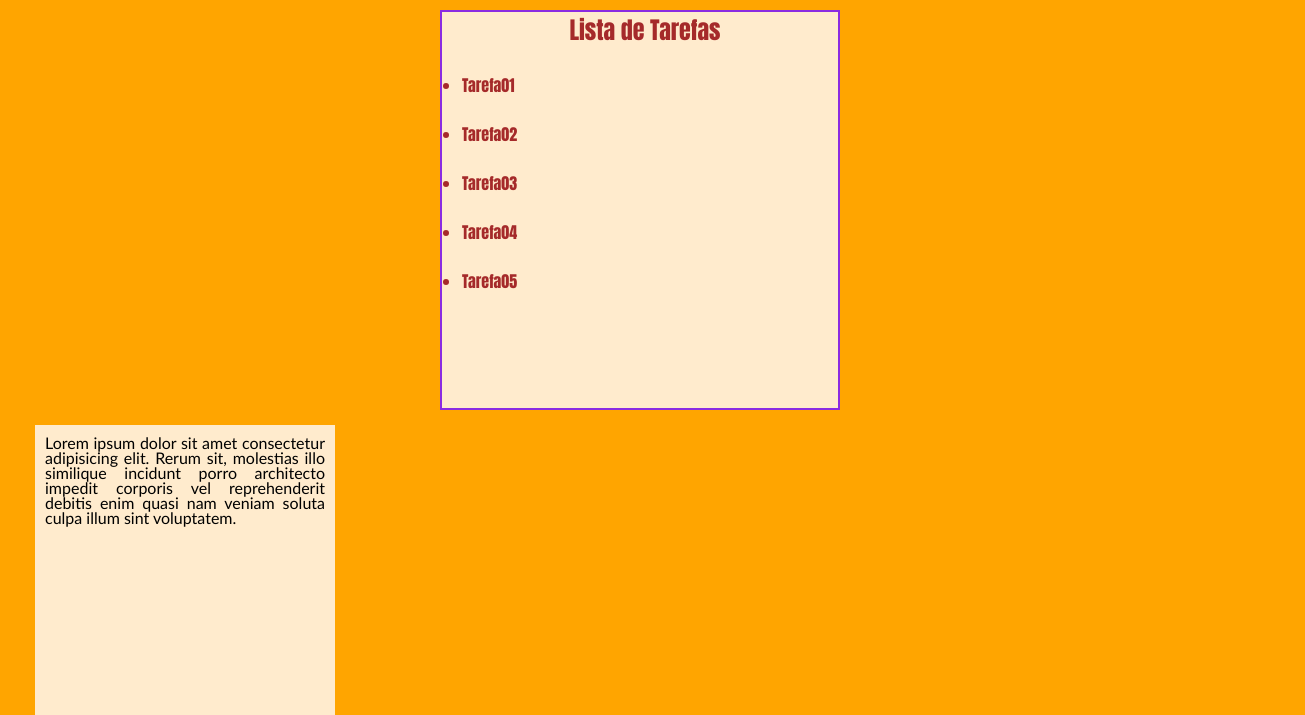
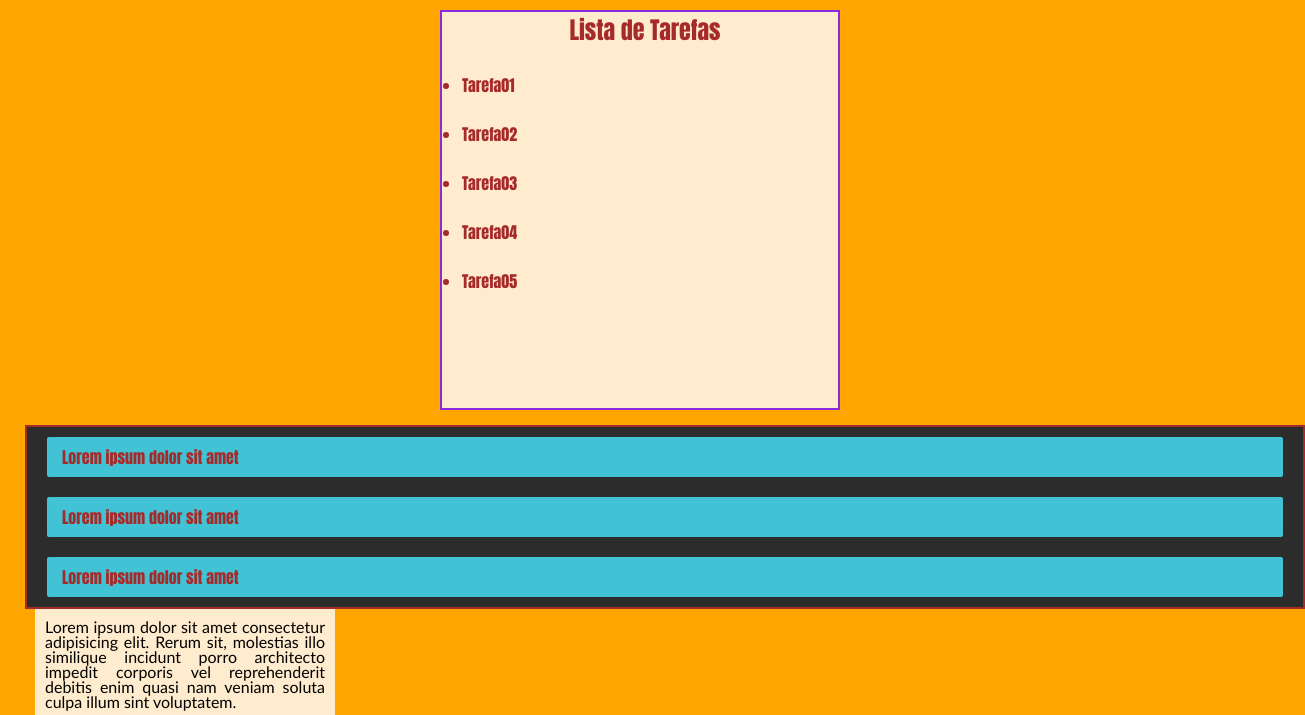
Before and after one commit to Gabriel-Sedenho/Display_TA, a website: page index.html in a window 1280 px wide. Shown: the part 85-800 px from the top of the page, 1305 px wide, since content can reach past the window. Drawn offline with Linux system fonts and the light colour scheme.

Commit message:
ADD: details e summary (rascunho)

```diff
--- a/index.html
+++ b/index.html
@@ -22,7 +22,6 @@
             <a href="#">Link03</a>
         </nav>
     </header>
-</body>
     <section class="section01 container">
         <h1>Lista de Tarefas</h1>
         <!-- Lista não ordenada -->
@@ -34,11 +33,28 @@
             <li class="Item-lista">Tarefa05</li>
         </ul>
     </section>
+
+    <section class="faq">
+            <details>
+                <summary>Lorem ipsum dolor sit amet</summary>
+                <p>Lorem ipsum dolor sit amet consectetur adipisicing   elit. Dicta aliquid animi quia perspiciatis, eligendi enim cupiditate repellat molestiae optio dolore, autem  laborum eveniet adipisci fugit vitae quo ipsam,  deleniti molestias?</p>
+            </details>
+            <details>
+                <summary>Lorem ipsum dolor sit amet</summary>
+                <p>Lorem ipsum dolor sit amet consectetur adipisicing   elit. Dicta aliquid animi quia perspiciatis, eligendi enim cupiditate repellat molestiae optio dolore, autem  laborum eveniet adipisci fugit vitae quo ipsam,  deleniti molestias?</p>
+            </details>
+            <details>
+                <summary>Lorem ipsum dolor sit amet</summary>
+                <p>Lorem ipsum dolor sit amet consectetur adipisicing   elit. Dicta aliquid animi quia perspiciatis, eligendi enim cupiditate repellat molestiae optio dolore, autem  laborum eveniet adipisci fugit vitae quo ipsam,  deleniti molestias?</p>
+            </details>
+    </section>
+
     <section class="section02 container">
         <p>
             Lorem ipsum dolor sit amet consectetur adipisicing elit. Rerum sit, molestias illo similique incidunt porro
             architecto impedit corporis vel reprehenderit debitis enim quasi nam veniam soluta culpa illum sint voluptatem.
         </p>
     </section>
+</body>
 
 </html>
--- a/modo_cores/css/design-system.css
+++ b/modo_cores/css/design-system.css
@@ -10,6 +10,16 @@
     --ui-link-active-bg: #7500c8;
     --ui-link-active-text: #ffffff;
 
+    /* Cores e Estilos do FAQ (Tons mais claros que a Sidebar) */
+    --faq-bg: #0d1b3e;
+    --faq-card-bg: #16264f;
+    --faq-card-hover-bg: #1e3266;
+    --faq-border: #2a3e75;
+    --faq-border-neon: #7500c8;
+    --faq-border-neon-glow: #9d26ef;
+    --faq-text-title: #ffffff;
+    --faq-text-question: #e2e8f0;
+    --faq-text-answer: #94a3b8;
 
     /* Paleta do Sistema RGB */
     --color-rgb-1: rgb(255, 0, 0);
--- a/style.css
+++ b/style.css
@@ -116,3 +116,34 @@ h1 {
 .section02:hover{
     background-color: coral;
 }
+
+
+.faq{
+    width: 100%;
+    border: 2px solid;
+    margin-left: 25px;
+}
+
+.faq details{
+    background: #2c2c2c;
+    color: #fff;
+    line-height: 40px;
+    padding: 10px 20px;
+}
+
+.faq summary{
+    background: #42c3d5;
+    border-radius: 2px;
+    list-style: none;
+    padding-left: 15px;
+}
+
+.faq summary:hover{
+    cursor: pointer;
+}
+
+.faq p{
+    color: blueviolet;
+    line-height: 2px;
+    padding-left: 15px;
+}
```
Also changed, not shown: modo_cores/css/global.css (line endings or trailing spaces). Lines whose indentation alone changed are shown as unchanged.
